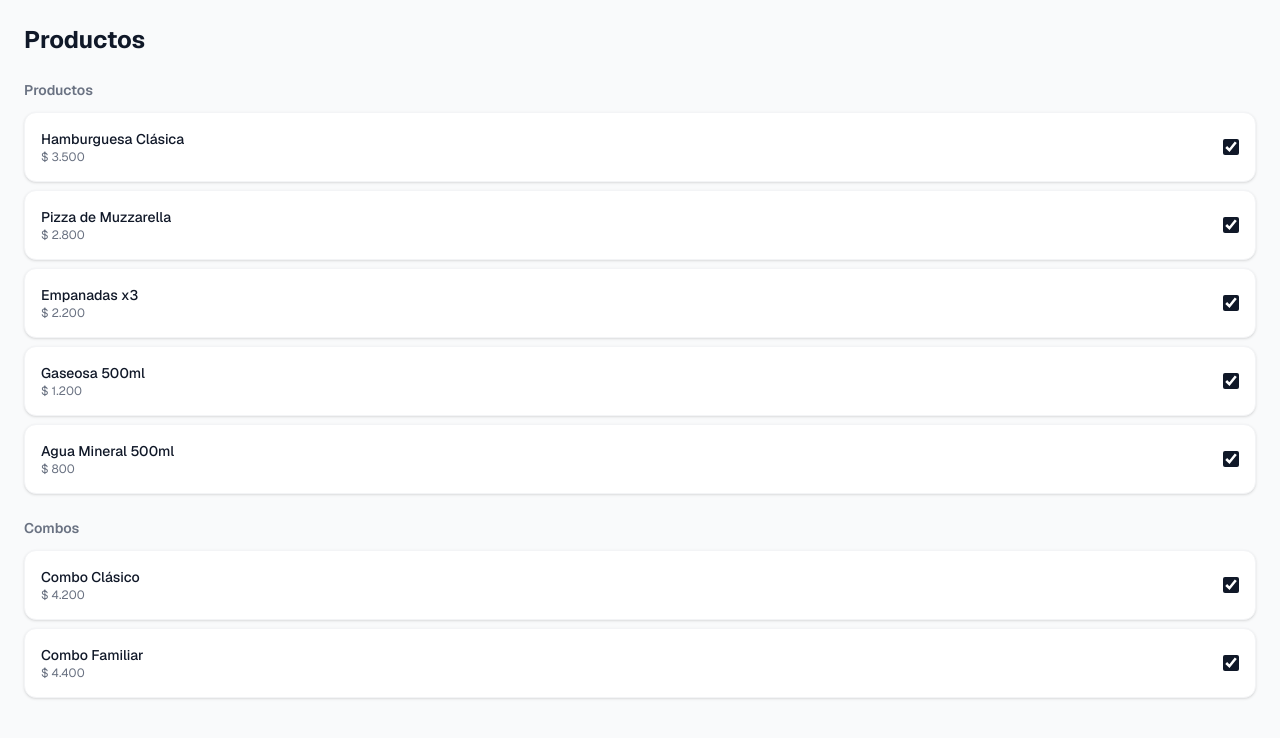
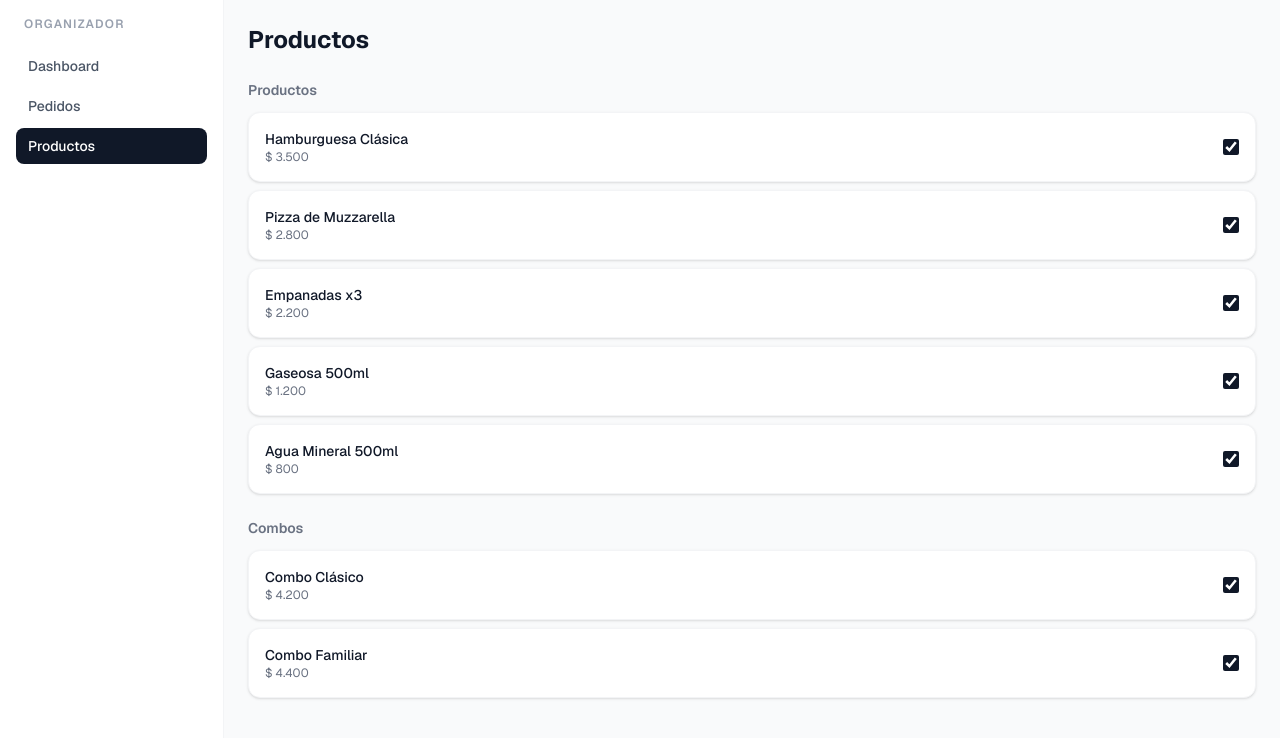
Before and after one commit to nubapaycode/nubapay-frontend, a Next.js app: page /products in a window 1280 px wide. Shown: the top 738 px of the page. Built offline with nearby package versions, Linux system fonts and the light colour scheme.

Commit message:
feat: add organizer sidebar layout with navigation

```diff
--- a/app/(organizer)/dashboard/page.tsx
+++ b/app/(organizer)/dashboard/page.tsx
@@ -7,7 +7,7 @@
 
 export default function OrganizerDashboardPage() {
   return (
-    <main className="min-h-screen p-6">
+    <main className="p-6">
       <DashboardView />
     </main>
   )
--- /dev/null
+++ b/app/(organizer)/layout.tsx
@@ -0,0 +1,10 @@
+import { OrganizerSidebar } from '@/components/organizer/OrganizerSidebar'
+
+export default function OrganizerLayout({ children }: { children: React.ReactNode }) {
+  return (
+    <div className="flex min-h-screen bg-gray-50">
+      <OrganizerSidebar />
+      <div className="flex-1">{children}</div>
+    </div>
+  )
+}
--- a/app/(organizer)/orders/page.tsx
+++ b/app/(organizer)/orders/page.tsx
@@ -7,7 +7,7 @@
 
 export default function OrganizerOrdersPage() {
   return (
-    <main className="min-h-screen p-6">
+    <main className="p-6">
       <OrdersView />
     </main>
   )
--- a/app/(organizer)/products/page.tsx
+++ b/app/(organizer)/products/page.tsx
@@ -7,7 +7,7 @@
 
 export default function OrganizerProductsPage() {
   return (
-    <main className="min-h-screen p-6">
+    <main className="p-6">
       <ProductsView />
     </main>
   )
--- /dev/null
+++ b/components/organizer/OrganizerSidebar.tsx
@@ -0,0 +1,37 @@
+'use client'
+
+import Link from 'next/link'
+import { usePathname } from 'next/navigation'
+
+const NAV_ITEMS = [
+  { href: '/dashboard', label: 'Dashboard' },
+  { href: '/orders', label: 'Pedidos' },
+  { href: '/products', label: 'Productos' },
+]
+
+export function OrganizerSidebar() {
+  const pathname = usePathname()
+
+  return (
+    <aside className="w-56 shrink-0 bg-white border-r border-gray-100 min-h-screen p-4">
+      <p className="text-xs font-semibold text-gray-400 uppercase tracking-widest mb-4 px-2">
+        Organizador
+      </p>
+      <nav className="flex flex-col gap-1">
+        {NAV_ITEMS.map(item => (
+          <Link
+            key={item.href}
+            href={item.href}
+            className={`rounded-lg px-3 py-2 text-sm font-medium transition-colors ${
+              pathname === item.href
+                ? 'bg-gray-900 text-white'
+                : 'text-gray-600 hover:bg-gray-50 hover:text-gray-900'
+            }`}
+          >
+            {item.label}
+          </Link>
+        ))}
+      </nav>
+    </aside>
+  )
+}
```
